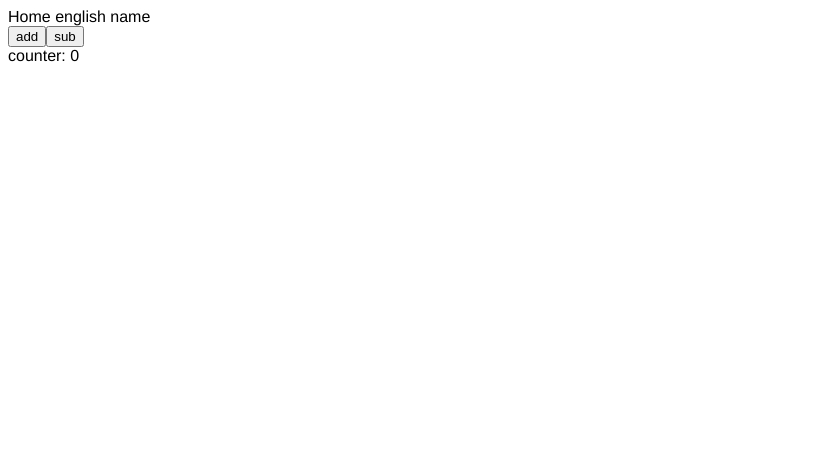
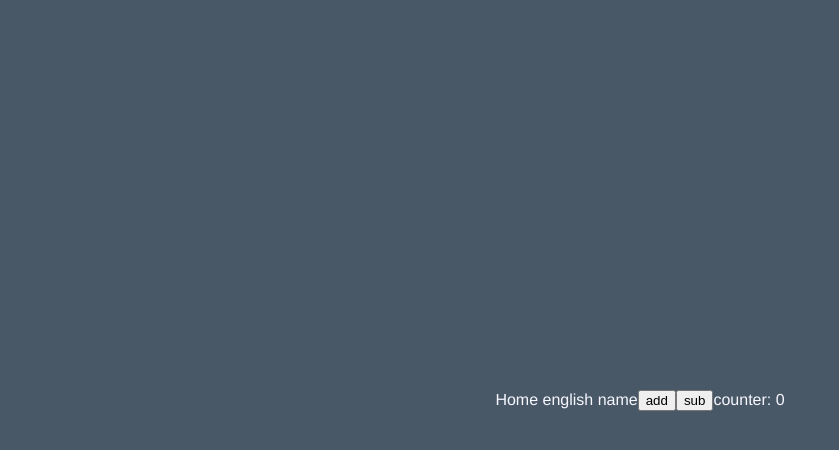
Before and after one commit to ben39053372/ipsc, a Vue app: page / in a window 1280 px wide. Shown: the top 450 px of the page, without its empty margins (0-839 px from the left). Built offline with nearby package versions, Linux system fonts and the light colour scheme.

Commit message:
feat: add global css

```diff
--- a/src/App.vue
+++ b/src/App.vue
@@ -13,6 +13,11 @@
 
 <style>
   #app {
+    min-height: 100vh;
+    background: var(--bg-color);
+    display: flex;
+    justify-content: center;
+    align-items: center;
     font-family: Avenir, Helvetica, Arial, sans-serif;
     -webkit-font-smoothing: antialiased;
     -moz-osx-font-smoothing: grayscale;
--- /dev/null
+++ b/src/index.css
@@ -0,0 +1,19 @@
+
+:root {
+  --bg-color: #495867;
+  --main-color: #3b3355;
+  --secound-color: #5d5d81;
+  --thrid-color: #bfcde0;
+  --text-color: #f7f7ff;
+  --error-color: #fe5f55;
+  --paper-text-color: #9fadc0
+}
+
+body {
+  margin: 0;
+  color: var(--text-color)
+}
+
+h1 {
+  font-size: 2rem;
+}
--- a/src/main.ts
+++ b/src/main.ts
@@ -3,6 +3,7 @@ import App from './App.vue';
 import { i18n } from './i18n';
 import router from './router';
 import store, { key } from './store';
+import './index.css';
 
 const app = createApp(App);
 app.use(router);
```
